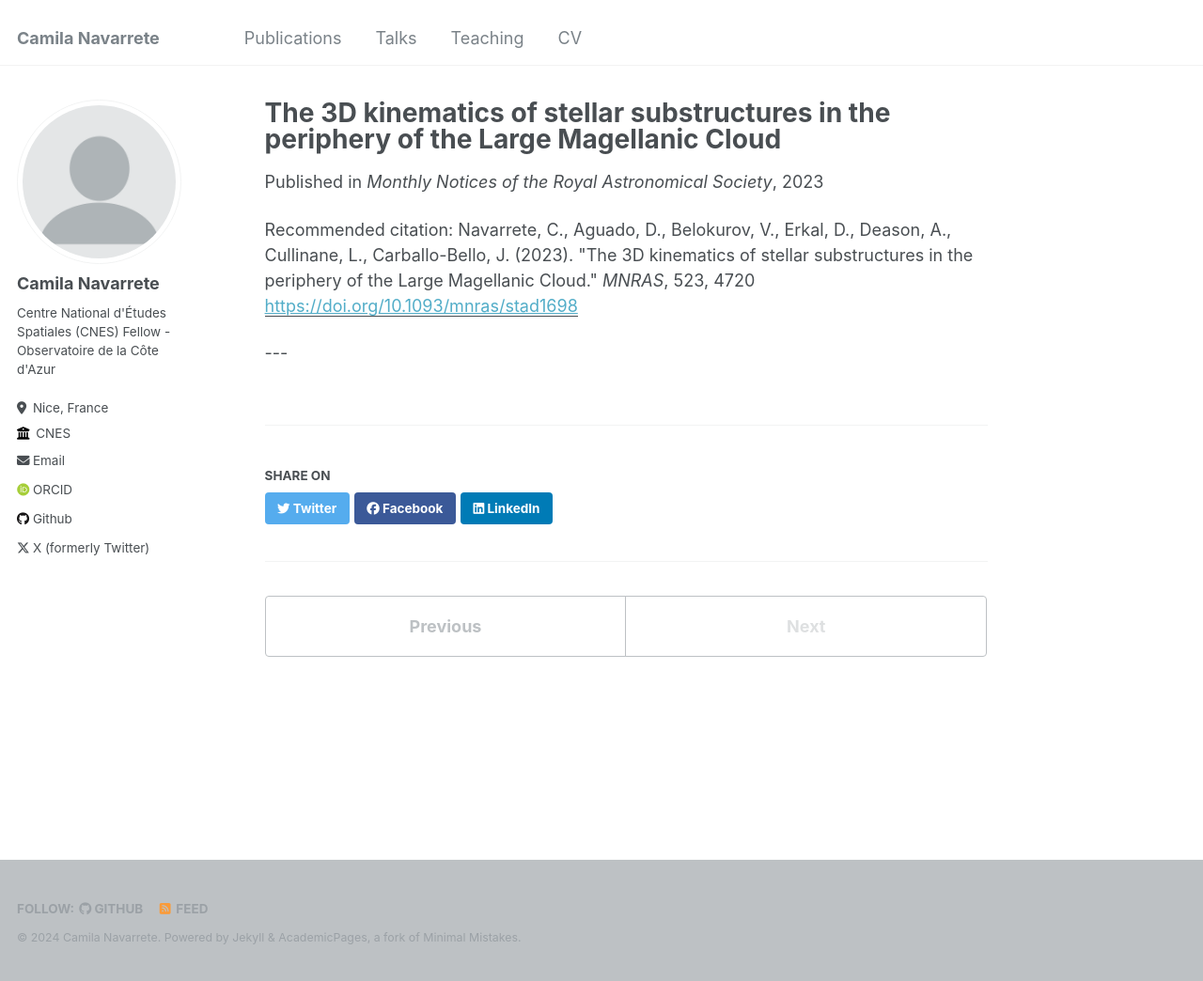
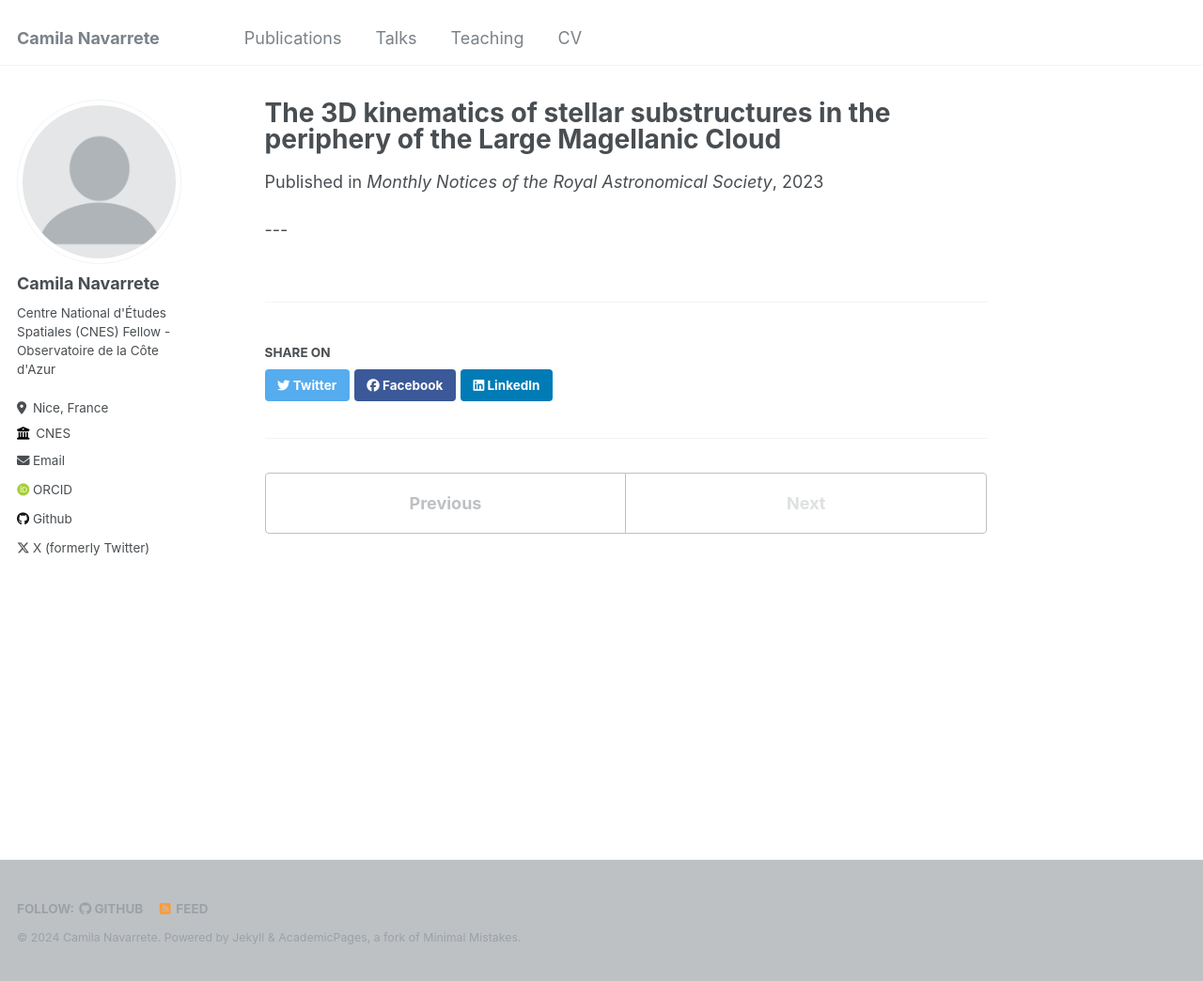
Before and after one commit to cnavarretes/cnavarretes.github.io, a Jekyll site: the page built from _publications/Navarrete23.html, in a window 1280 px wide and 1044 px high. Shown: the whole window at 94% size. Built offline with Jekyll 4.4.1, drawn with Linux system fonts in a browser that asks for light colours; some web fonts are replaced; part of the change alters nothing that is shown.

Commit message:
Update Navarrete23.html

```diff
--- a/_publications/Navarrete23.html
+++ b/_publications/Navarrete23.html
@@ -5,7 +5,7 @@ excerpt: Navarrete, C., Aguado, D., Belokurov, V., Erkal, D., Deason, A., Cullin
 date: 2023-06-08
 venue: 'Monthly Notices of the Royal Astronomical Society'
 paperurl: 'https://doi.org/10.1093/mnras/stad1698'
-citation: Navarrete, C., Aguado, D., Belokurov, V., Erkal, D., Deason, A., Cullinane, L., Carballo-Bello, J. (2023). &quot;The 3D kinematics of stellar substructures in the periphery of the Large Magellanic Cloud.&quot; <i>MNRAS</i>, 523, 4720
+#citation: Navarrete, C., Aguado, D., Belokurov, V., Erkal, D., Deason, A., Cullinane, L., Carballo-Bello, J. (2023). &quot;The 3D kinematics of stellar substructures in the periphery of the Large Magellanic Cloud.&quot; <i>MNRAS</i>, 523, 4720
 ---
 
 
```
